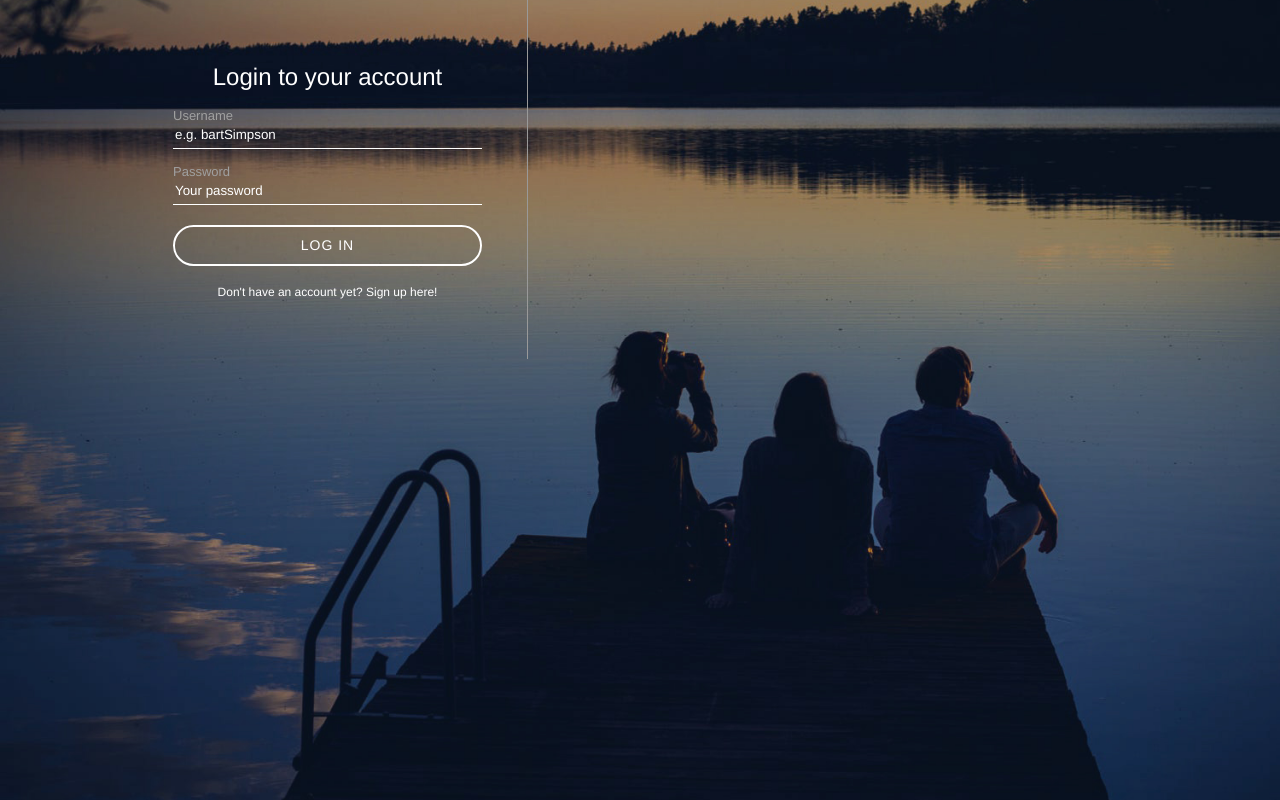
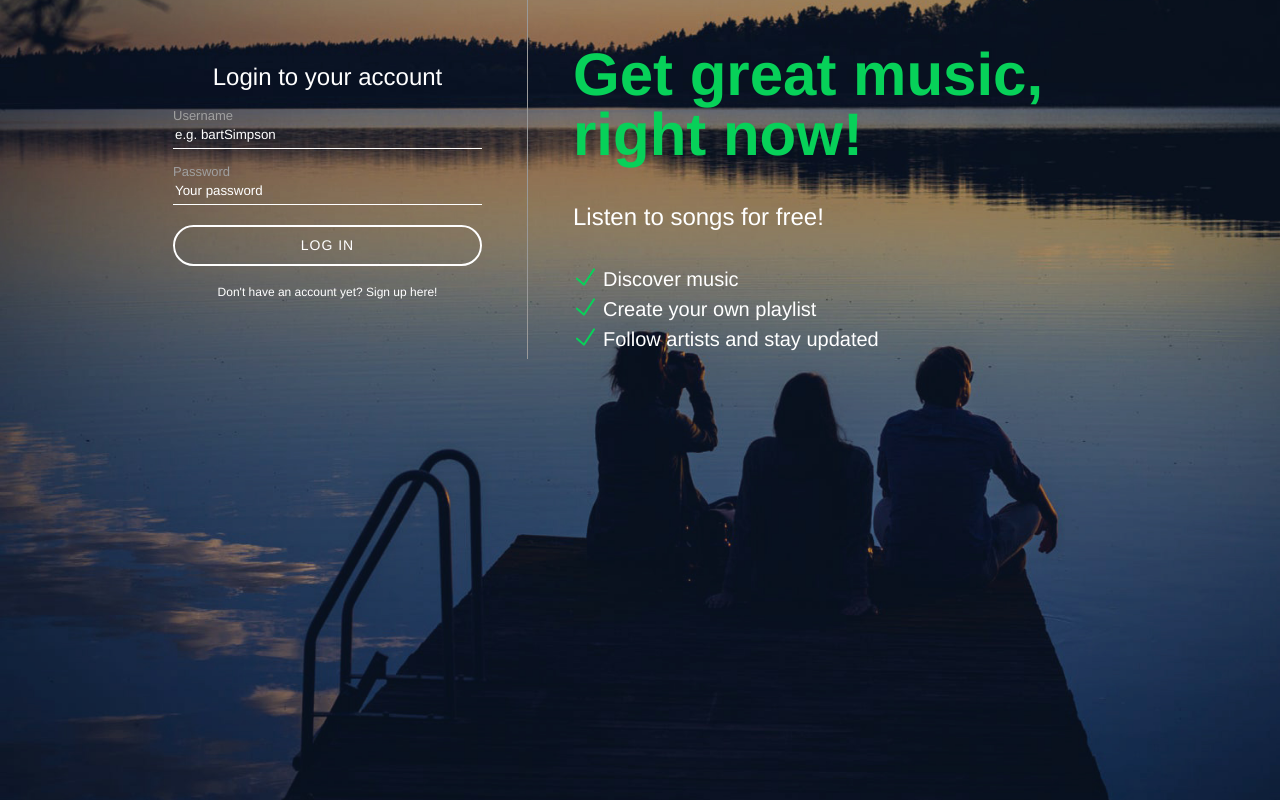
Before and after one commit to jinsuk312/spotifyClone, a PHP site: page /register.php in a window 1280 px wide. Run offline with PHP 8.4, Linux system fonts and the light colour scheme.

Commit message:
register, right side content styles. checkmark for list

```diff
--- a/assets/css/register.css
+++ b/assets/css/register.css
@@ -80,6 +80,7 @@ body {
 	color: #a0a0a0;
 	font-size: 13px;
 	margin-top: 15px;
+	display: block;
 }
 
 #inputContainer button {
@@ -109,7 +110,39 @@ body {
 	text-align: center;
 }
 
-#loginForm,
-#registerForm {
+#registerForm,
+#loginForm {
 	display: none;
 }
+
+#loginText {
+	padding: 45px;
+	display: table-cell;
+}
+
+#loginText h1 {
+	color: #07d159;
+	font-size: 60px;
+	font-weight: bold;
+}
+
+#loginText h2 {
+	margin: 35px 0;
+}
+
+#loginText ul {
+	padding: 0;
+}
+
+#loginText li {
+	font-size: 20px;
+	list-style-type: none;
+	padding: 5px 30px;
+	background: url(../images/icons/checkmark.png) no-repeat 0 0;
+}
+
+#inputContainer .errorMessage {
+	color: #07d159;
+	font-size: 12px;
+	display: block;
+}
--- a/register.php
+++ b/register.php
@@ -124,6 +124,21 @@ function getInputValue($name)
                 </form>
 
             </div>
+            <div id="loginText">
+                <h1>Get great music, right now!</h1>
+                <h2>Listen to songs for free!</h2>
+                <ul>
+                    <li>
+                        Discover music
+                    </li>
+                    <li>
+                        Create your own playlist
+                    </li>
+                    <li>
+                        Follow artists and stay updated
+                    </li>
+                </ul>
+            </div>
         </div>
     </div>
 
```
Also changed, not shown: assets/images/icons/checkmark.png (added).
